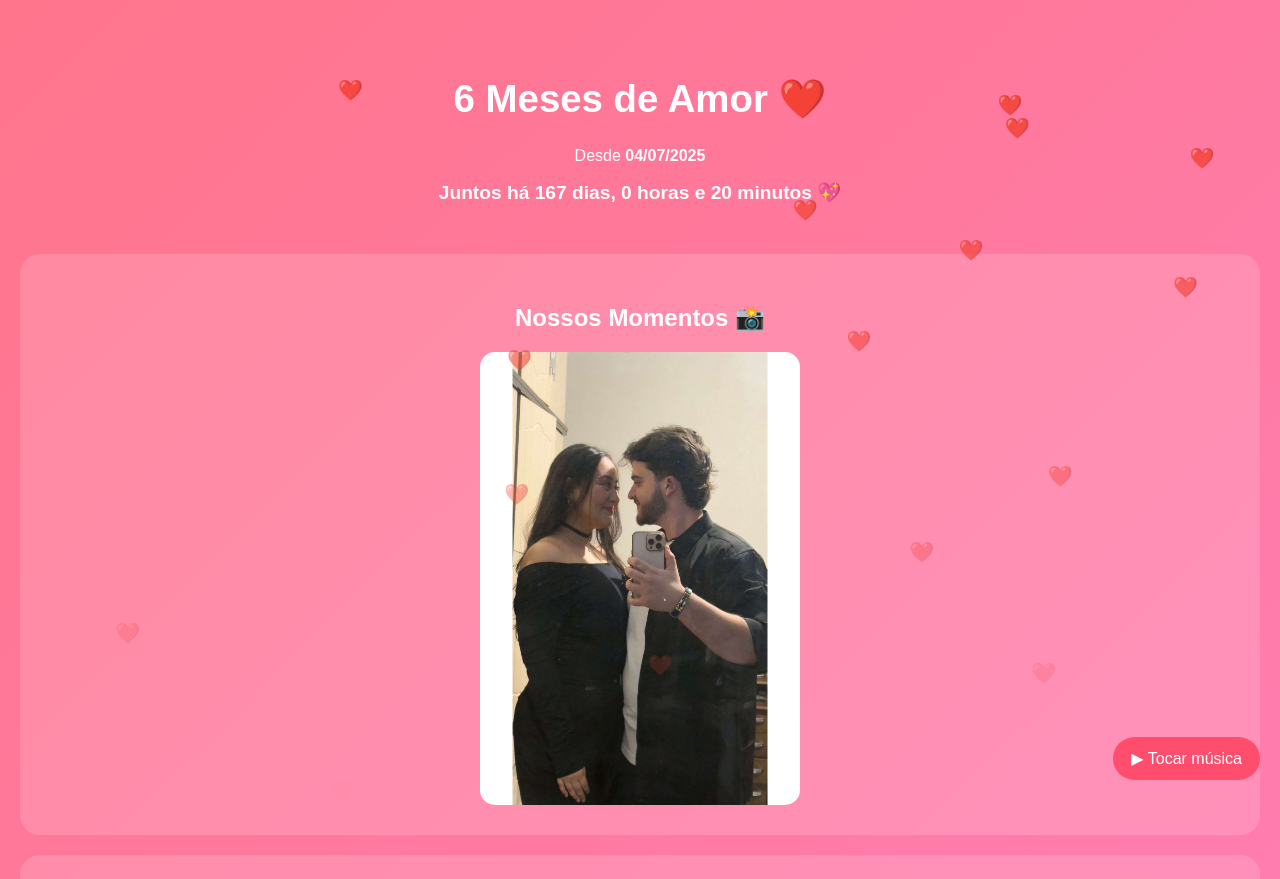
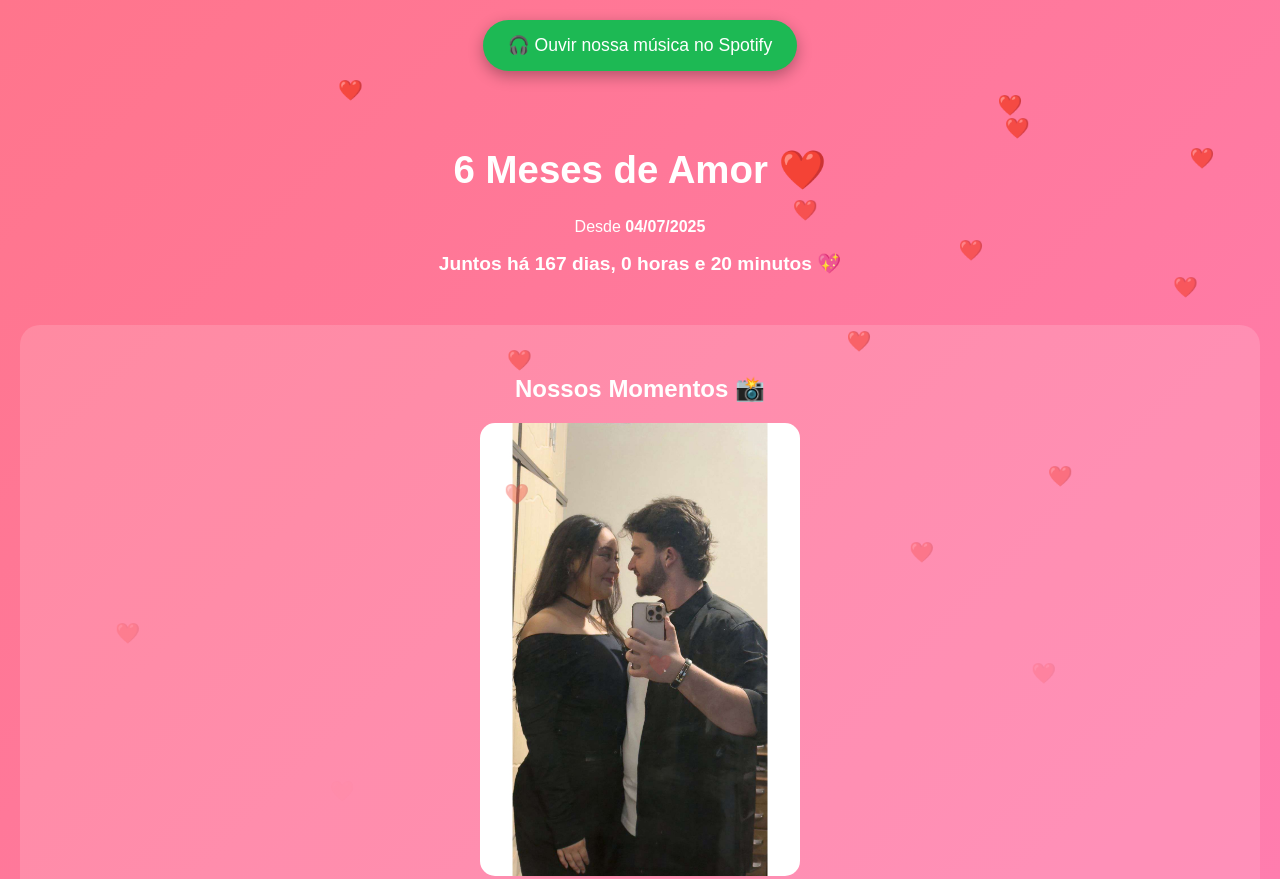
Before and after one commit to ekayk8075-hub/06-meses, a plain HTML site: page index.html in a window 1280 px wide. Shown: the top 879 px of the page. Drawn offline with Linux system fonts and the light colour scheme.

Commit message:
Update index.html

```diff
--- a/index.html
+++ b/index.html
@@ -103,34 +103,21 @@ footer {
 
 <body>
 
-<audio id="musica" loop>
-    <source src="https://ekayk8075-hub.github.io/06-meses/musica/amor.mp3" type="audio/mpeg">
-</audio>
-
-<button onclick="document.getElementById('musica').play(); this.style.display='none'" style="
-    position: fixed;
-    bottom: 20px;
-    right: 20px;
-    padding: 12px 18px;
-    border-radius: 30px;
-    border: none;
-    background: #ff4d6d;
-    color: white;
-    font-size: 16px;
-    cursor: pointer;
-    z-index: 9999;
-">
-▶ Tocar música
-</button>
-
-<script>
-function playMusica() {
-    const audio = document.getElementById("musica");
-    audio.volume = 1.0;
-    audio.play().catch(err => {
-        alert("Erro ao tocar música: " + err.message);
-    });
-}
+<a href="https://open.spotify.com/track/6ccKu0LwJzOhLAxBwP2PTk" target="_blank" style="text-decoration:none;">
+    <button style="
+        background: #1DB954;
+        color: white;
+        border: none;
+        padding: 15px 25px;
+        border-radius: 30px;
+        font-size: 1.1em;
+        cursor: pointer;
+        margin-top: 20px;
+        box-shadow: 0 5px 15px rgba(0,0,0,0.3);
+    ">
+        🎧 Ouvir nossa música no Spotify
+    </button>
+</a>
 </script>
 
 
```
